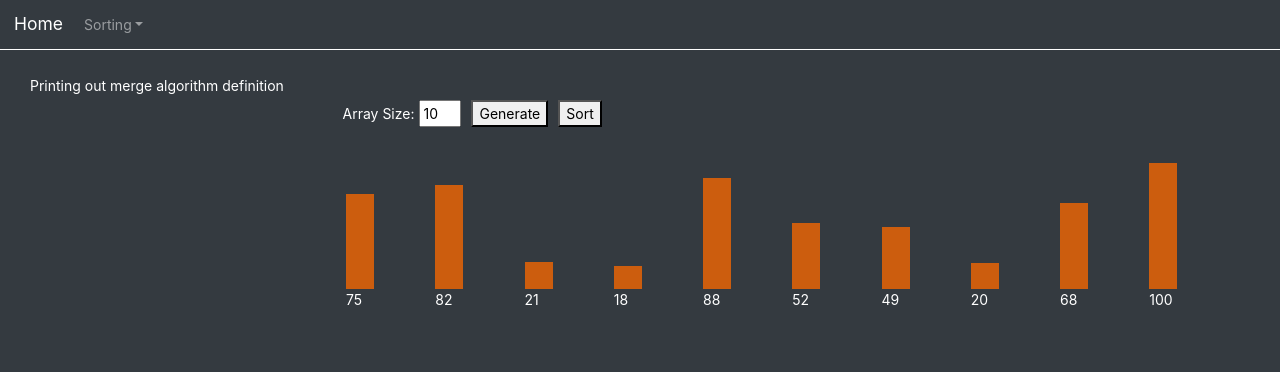
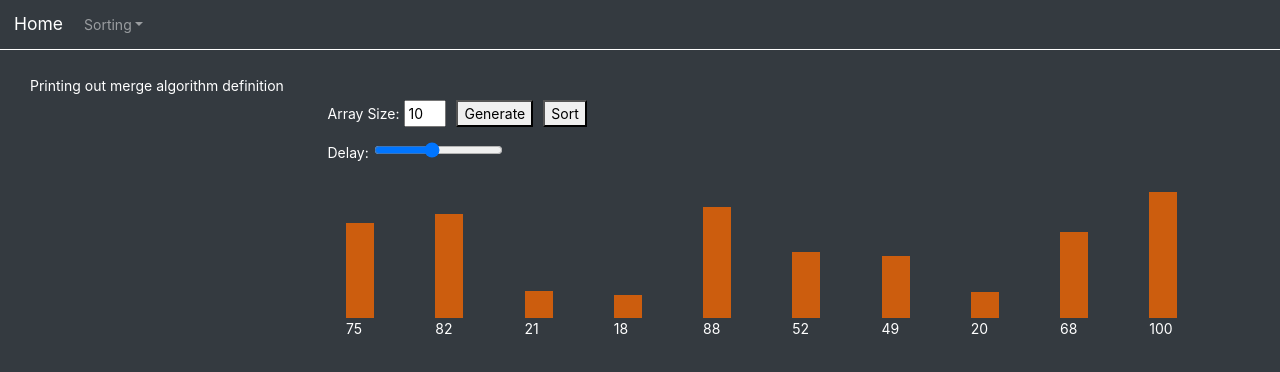
Before and after one commit to allenc4/VizSort, a React (Create React App) app: page /sort in a window 1280 px wide. Shown: the top 372 px of the page. Built offline with nearby package versions, Linux system fonts and the light colour scheme.

Commit message:
Added slider element to change animation speed

```diff
--- a/src/components/sortContainer.js
+++ b/src/components/sortContainer.js
@@ -4,6 +4,8 @@ import Col from 'react-bootstrap/Col';
 import InsertionSortViz from '../sorting/insertionSortViz';
 
 const DEFAULT_ARR_SIZE = 10;  // default array size  to 10
+const ANIMATION_DELAY_MIN = 1;  // minimum delay for the sorting animation
+const ANIMATION_DELAY_MAX = 10;  // maximum delay for the animation
 
 
 /**
@@ -64,7 +66,8 @@ class SortContainer extends React.Component {
         super(props);
         this.state = {
             elements: [],
-            sortInterval: null
+            sortInterval: null,
+            animationDelay: 5
         };
     }
 
@@ -73,6 +76,11 @@ class SortContainer extends React.Component {
      */
     componentDidMount() {
         this.generateNewArray(DEFAULT_ARR_SIZE);
+    }
+
+    onChangeSlider(e) {
+        console.log(e);
+        console.log(e.target.value);
     }
 
     /**
@@ -140,6 +148,9 @@ class SortContainer extends React.Component {
             if (!this.state.sortInterval) {
                 // Initialize the sort state
                 elementProps = sort.init();
+
+                // Compute the interval time based on the delay slider value
+                const animationDelay = this.state.animationDelay * 100;
                 let sortInterval = setInterval(() => {
                     elementProps = sort.sortNext();
 
@@ -153,7 +164,7 @@ class SortContainer extends React.Component {
                         sortInterval: sortInterval
                     });
 
-                }, 1000);
+                }, animationDelay);
 
                 this.setState({
                     elements: elementProps,
@@ -179,8 +190,9 @@ class SortContainer extends React.Component {
 
         return (
             <div>
+                <div className="sort-controls">
+                    <Row>
                         {/* Print out the input box for the size and two buttons */}
-                <div className="sort-controls">
                             <label>Array Size:
                                 <input type="text"
                                         onChange={this.onChangeArrSize.bind(this)}
@@ -189,6 +201,16 @@ class SortContainer extends React.Component {
                             </label>
                             <button onClick={this.onGenerateNewArrayClick.bind(this)}>Generate</button>
                             <button onClick={this.onSortClick.bind(this)}>Sort</button>
+
+                    </Row>
+                    <Row>
+                        <label>
+                            Delay:
+                            <input type="range" min={ANIMATION_DELAY_MIN} max={ANIMATION_DELAY_MAX}
+                                    onChange={this.onChangeSlider.bind(this)}
+                                    value={this.state.animationDelay}/>
+                        </label>
+                    </Row>
                 </div>
 
                 {/* Print out the container for the rectangles */}
--- a/src/index.css
+++ b/src/index.css
@@ -34,14 +34,19 @@ code {
   margin-top: 25px;
   margin-bottom: 25px;
 }
-
+.sort-controls .row {
+  margin-bottom: 15px;
+}
 .sort-controls input,
 .sort-controls button {
   margin-left: 5px;
   margin-right: 5px;
 }
-.sort-controls input {
+.sort-controls input[type="text"] {
   width: 3em;
+}
+.sort-controls label {
+  margin-bottom: 0;
 }
 
 
```
Lines whose indentation alone changed are shown as unchanged.
